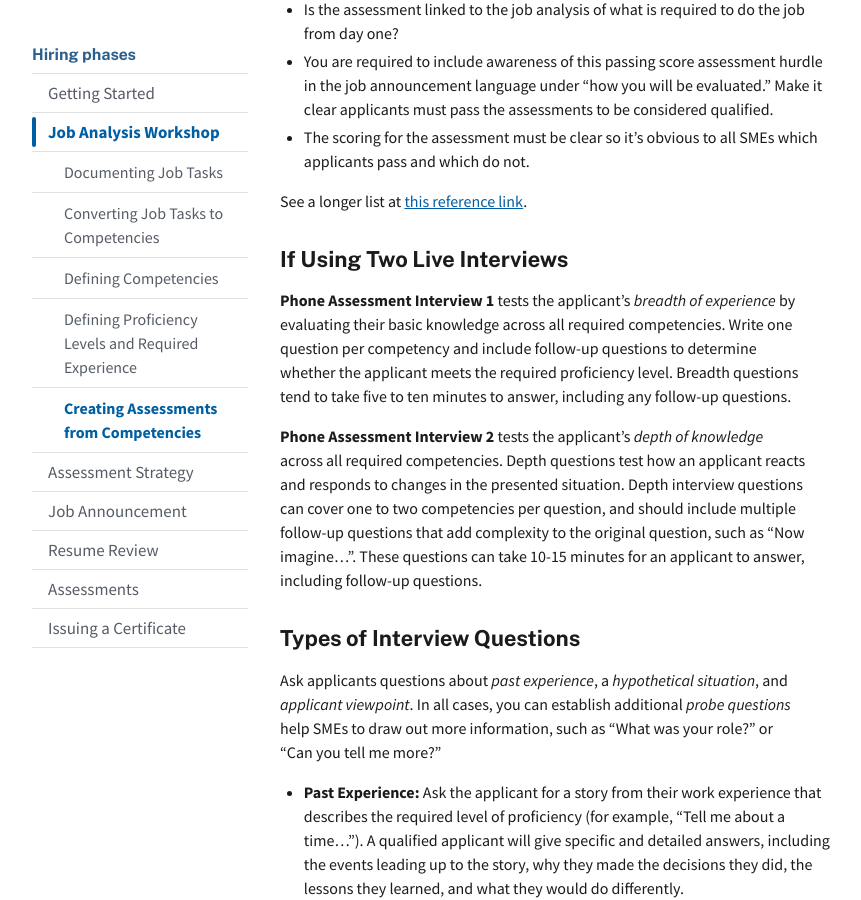
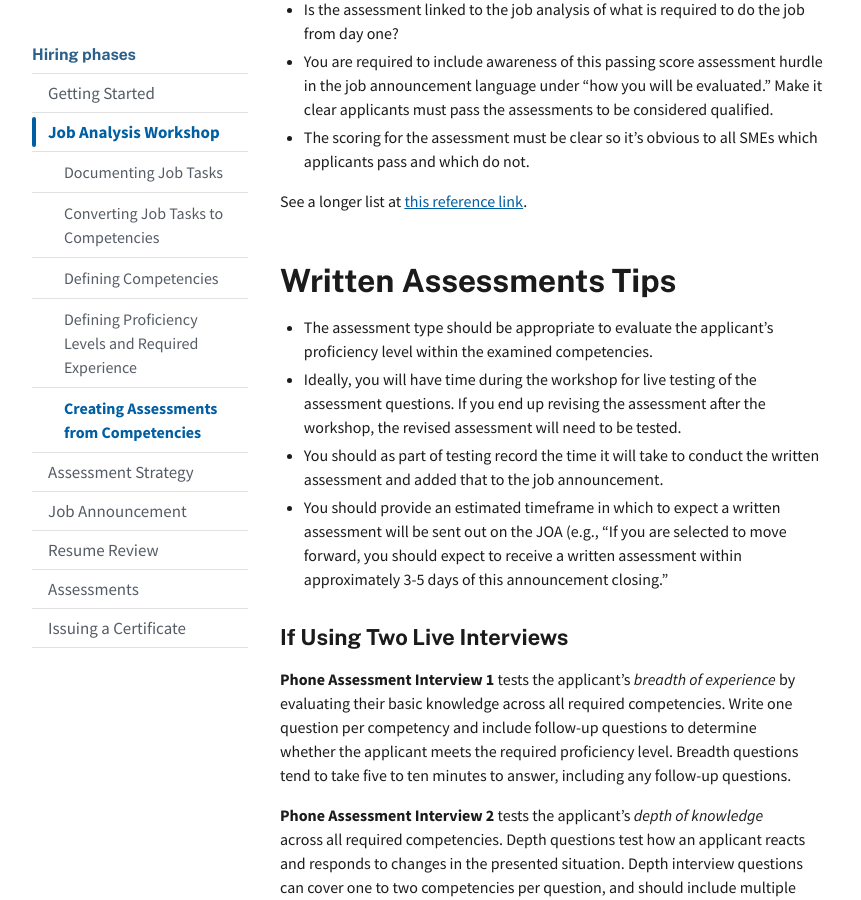
Before and after one commit to usds/SME-QA-Website, a Jekyll site: the page built from pages/phases/job-analysis/creating-assessments-from-competencies.md, in a window 1280 px wide and 900 px high, scrolled down 1290 px. Shown: the whole window, without its empty margins (128-989 px from the left). Built offline with Jekyll 4.4.1, drawn with Linux system fonts in a browser that asks for light colours.

Commit message:
adding written assessment tips to JOA section

```diff
--- a/pages/phases/job-analysis/creating-assessments-from-competencies.md
+++ b/pages/phases/job-analysis/creating-assessments-from-competencies.md
@@ -37,6 +37,12 @@ If you are creating a new passing score work simulation assessment, think throug
 
 See a longer list at [this reference link](https://www.opm.gov/policy-data-oversight/assessment-and-selection/other-assessment-methods/).
 
+## Written Assessments Tips
+- The assessment type should be appropriate to evaluate the applicant's proficiency level within the examined competencies.
+- Ideally, you will have time during the workshop for live testing of the assessment questions. If you end up revising the assessment after the workshop, the revised assessment will need to be tested.
+- You should as part of testing record the time it will take to conduct the written assessment and added that to the job announcement.
+- You should provide an estimated timeframe in which to expect a written assessment will be sent out on the JOA (e.g., "If you are selected to move forward, you should expect to receive a written assessment within approximately 3-5 days of this announcement closing."
+
 ### If Using Two Live Interviews
 
 **Phone Assessment Interview 1** tests the applicant's *breadth of experience* by evaluating their basic knowledge across all required competencies. Write one question per competency and include follow-up questions to determine whether the applicant meets the required proficiency level. Breadth questions tend to take five to ten minutes to answer, including any follow-up questions.
```
